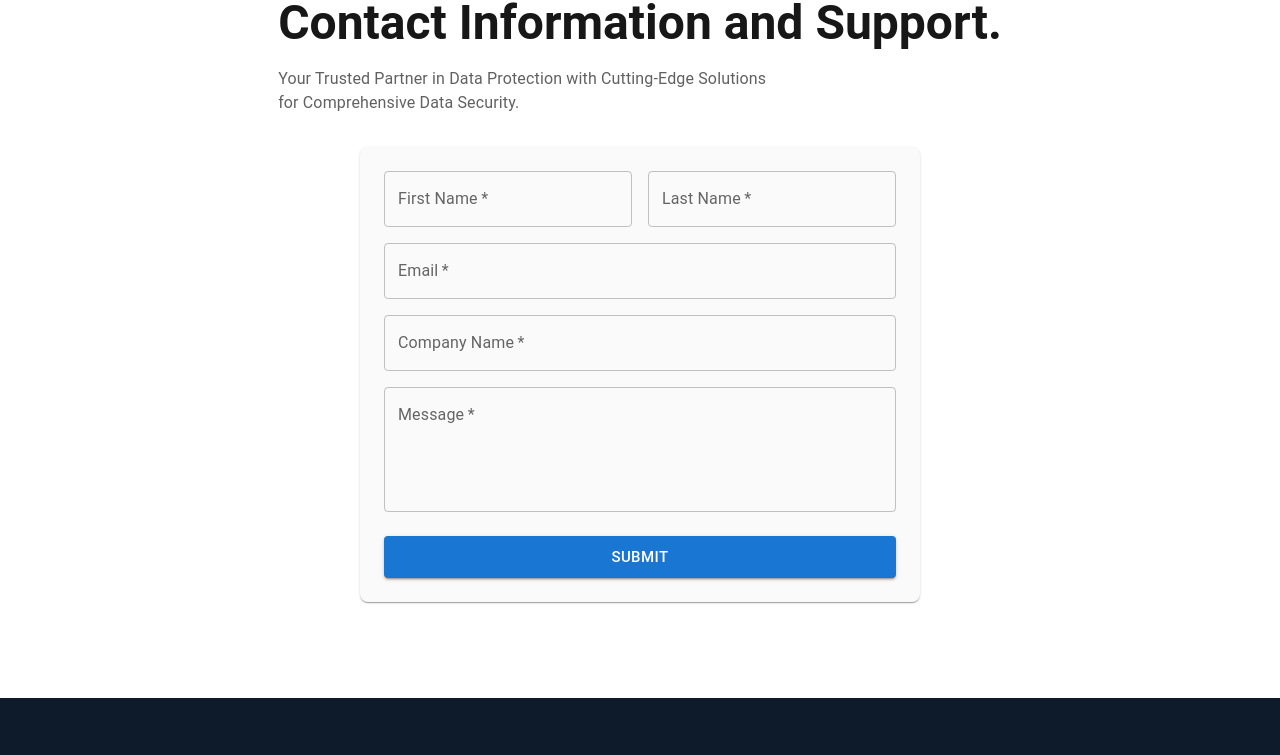
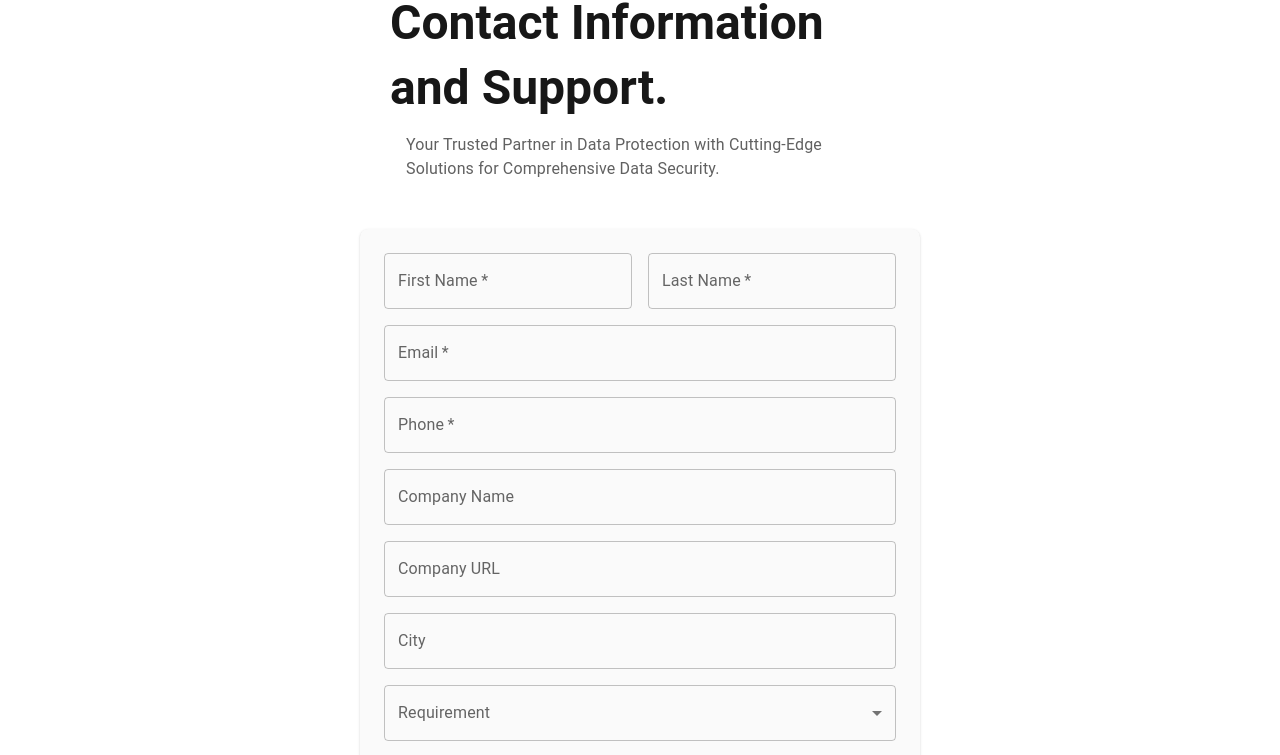
Before and after one commit to devellum-tech/launchpad_frontend, a Next.js app: page /contact in a window 1280 px wide. Shown: the part 236-991 px from the top of the page. Built offline with nearby package versions, Linux system fonts and the light colour scheme; a web font is replaced by a local one.

Commit message:
contact form added

```diff
--- a/package.json
+++ b/package.json
@@ -13,11 +13,13 @@
     "@emotion/styled": "^11.14.1",
     "@mui/icons-material": "^7.3.1",
     "@mui/material": "^7.3.0",
+    "formik": "^2.4.6",
     "next": "15.4.5",
     "react": "19.1.0",
     "react-dom": "19.1.0",
     "react-slick": "^0.31.0",
-    "slick-carousel": "^1.8.1"
+    "slick-carousel": "^1.8.1",
+    "yup": "^1.7.0"
   },
   "devDependencies": {
     "@eslint/eslintrc": "^3",
--- a/pages/contact.js
+++ b/pages/contact.js
@@ -1,7 +1,64 @@
-import React from "react";
-import { Box, Grid, Typography, TextField, Button } from "@mui/material";
+import React, { useState } from "react";
+import { Box, Grid, Typography, TextField, Button, Select, MenuItem, InputLabel, FormControl } from "@mui/material";
 
 export default function ContactPage() {
+  const [formData, setFormData] = useState({
+    fname: "",
+    lname: "",
+    email: "",
+    phone: "",
+    compName: "",
+    compURL: "",
+    requirement: "",
+    budget: "",
+    hear: "",
+    msg: ""
+  })
+  const [errors, setErrors] = useState({});
+
+  const validate = () => {
+    let tempErrors = {};
+
+    if (!formData.fname.trim()) tempErrors.fname = "First name is required";
+    if (!formData.lname.trim()) tempErrors.lname = "Last name is required";
+    if (!formData.email.trim()) {
+      tempErrors.email = "Email is required";
+    } else if (!/\S+@\S+\.\S+/.test(formData.email)) {
+      tempErrors.email = "Enter a valid email";
+    }
+    if (!formData.phone.trim()) tempErrors.phone = "Phone is required";
+    // if (!formData.compName.trim()) tempErrors.compName = "Company name is required";
+    // if (!formData.requirement) tempErrors.requirement = "Please select a requirement";
+    // if (!formData.budget) tempErrors.budget = "Please select a budget";
+    // if (!formData.hear) tempErrors.hear = "Please select an option";
+    // if (!formData.msg.trim()) tempErrors.msg = "Message is required";
+
+    setErrors(tempErrors);
+
+    // Returns true if no errors
+    return Object.keys(tempErrors).length === 0;
+  };
+
+  const handleSubmit = (event) => {
+    event.preventDefault();
+
+    if (validate()) {
+      console.log("Form Submitted:", formData);
+      // submit API call here
+    } else {
+      console.log("Validation failed");
+    }
+
+  };
+
+  const handleChange = (e) => {
+    validate()
+
+    console.log(e.target.value, e.target.name, "yes")
+    setFormData({ ...formData, [e.target.name]: e.target.value })
+
+  }
+  console.log(formData)
   return (
     <Box sx={{ p: { xs: 2, md: 6 }, backgroundColor: "#fff" }}>
       <Grid container spacing={4} alignItems="flex-start" justifyContent="center">
@@ -21,15 +78,36 @@ export default function ContactPage() {
             variant="h3"
             sx={{ fontWeight: "bold", mt: 1, lineHeight: 1.2 }}
           >
-            Contact Information and Support.
+            Contact Information
           </Typography>
           <Typography
-            variant="body1"
-            sx={{ mt: 2, color: "grey.700", maxWidth: "500px" }}
+            variant="h3"
+            sx={{ fontWeight: "bold", mt: 1, lineHeight: 1.2 }}
           >
-            Your Trusted Partner in Data Protection with Cutting-Edge Solutions
-            for Comprehensive Data Security.
+            and Support.
           </Typography>
+          <Box
+            sx={{
+              maxWidth: 500, // or any size
+              p: 2,
+              // border: "1px solid",
+              borderColor: "grey.300",
+              borderRadius: 2,
+            }}
+          >
+            <Typography
+              variant="body1"
+              sx={{
+                color: "grey.700",
+                whiteSpace: "normal", // ensures wrapping
+                wordBreak: "break-word", // breaks long words if needed
+              }}
+            >
+              Your Trusted Partner in Data Protection with Cutting-Edge Solutions
+              for Comprehensive Data Security.
+            </Typography>
+          </Box>
+
         </Grid>
 
         {/* Right Section - Form */}
@@ -53,44 +131,136 @@ export default function ContactPage() {
             <Grid container spacing={2}>
               <Grid item xs={12} sm={6}>
                 <TextField
+                  onChange={(e) => handleChange(e)}
                   fullWidth
                   label="First Name"
+                  name="fname"
                   required
                   placeholder="Your First Name"
+                  error={!!errors.fname}
+                  helperText={errors.fname}
                 />
+                {/* {!formData?.fname && "please fill the Name"} */}
               </Grid>
               <Grid item xs={12} sm={6}>
                 <TextField
+                  onChange={(e) => handleChange(e)}
                   fullWidth
                   label="Last Name"
+                  name="lname"
                   required
                   placeholder="Your Last Name"
+                  error={!!errors.lname}
+                  helperText={errors.lname}
                 />
               </Grid>
             </Grid>
 
             {/* Email */}
             <TextField
+              onChange={(e) => handleChange(e)}
               fullWidth
               label="Email"
               type="email"
+              name="email"
               required
               placeholder="youremail@email.com"
+              error={!!errors.email}
+              helperText={errors.email}
+            />
+            <TextField
+              onChange={(e) => handleChange(e)}
+              fullWidth
+              label="Phone"
+              type="phone"
+              name="phone"
+              required
+              placeholder="Phone Number"
+              error={!!errors.phone}
+              helperText={errors.phone}
             />
 
             {/* Company Name */}
             <TextField
+              onChange={(e) => handleChange(e)}
               fullWidth
               label="Company Name"
-              required
+              name="compName"
               placeholder="Your Company Name"
             />
+            <TextField
+              onChange={(e) => handleChange(e)}
+              fullWidth
+              label="Company URL"
+              name="compURL"
+              // required
+              placeholder="Your Company URL"
+            />
+            <TextField
+              onChange={(e) => handleChange(e)}
+              fullWidth
+              label="City"
+              name="city"
+              // required
+              placeholder="City"
+            />
+
+            <FormControl fullWidth>
+              <InputLabel id="Requirement">Requirement</InputLabel>
+              <Select
+                onChange={(e) => handleChange(e)}
+                labelId="Requirement"
+                id="Requirement"
+                name="requirement"
+                value={formData.requirement}
+                label="Requirement"
+              >
+                <MenuItem value={"General Inquiry"}>General Inquiry</MenuItem>
+                <MenuItem value={"Partnership"}>Partnership</MenuItem>
+                <MenuItem value={"Project Quote"}>Project Quote</MenuItem>
+                <MenuItem value={"Support"}>Support</MenuItem>
+              </Select>
+            </FormControl>
+            <FormControl fullWidth>
+              <InputLabel id="budget">Budget</InputLabel>
+              <Select
+                onChange={(e) => handleChange(e)}
+                labelId="budget"
+                id="budget"
+                name="budget"
+                value={formData.budget}
+                label="budget"
+              >
+                <MenuItem value={"<1000"}>less than $1,000</MenuItem>
+                <MenuItem value={"1000-5000"}>$1,000 – $5,000</MenuItem>
+                <MenuItem value={"5000+"}>$5,000+</MenuItem>
+              </Select>
+            </FormControl>
+
+
+            <FormControl fullWidth>
+              <InputLabel id="Hear-about-us">Hear About Us</InputLabel>
+              <Select
+                onChange={(e) => handleChange(e)}
+                labelId="Hear-about-us"
+                id="Hear"
+                name="hear"
+                value={formData.hear}
+                label="Hear About Us"
+              >
+                <MenuItem value={"Google"}>Google</MenuItem>
+                <MenuItem value={"Referral"}>Referral</MenuItem>
+                <MenuItem value={"Social Media"}>Social Media</MenuItem>
+                <MenuItem value={"Others"}>Others</MenuItem>
+              </Select>
+            </FormControl>
 
             {/* Message Field */}
             <TextField
+              onChange={(e) => handleChange(e)}
               fullWidth
               label="Message"
-              required
+              name="msg"
               placeholder="Write your message here..."
               multiline
               rows={4}
@@ -101,6 +271,7 @@ export default function ContactPage() {
               variant="contained"
               sx={{ mt: 1, backgroundColor: "#1976d2" }}
               size="large"
+              onClick={(e) => handleSubmit(e)}
             >
               Submit
             </Button>
```
Also changed, not shown: 1 other file (tests, documents, lock files or other folders).
